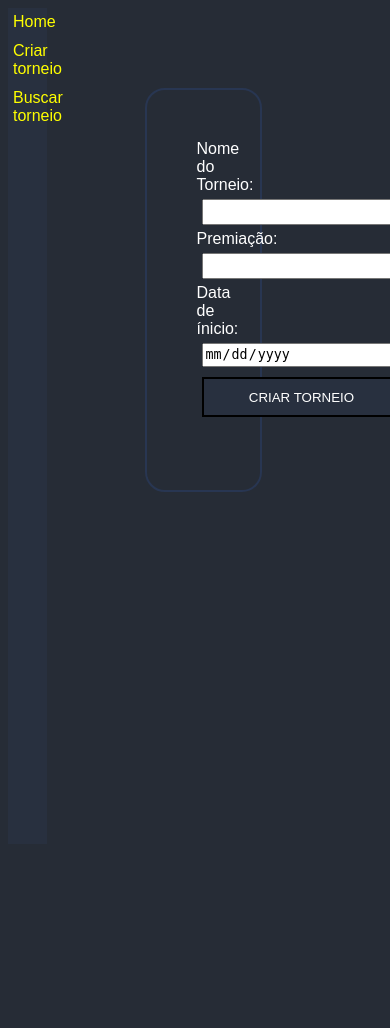
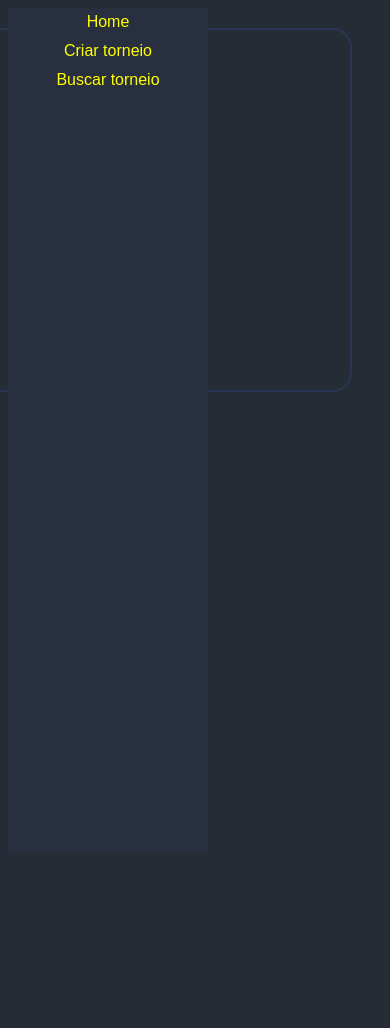
Before and after one commit to wellSantos1334/CampeonatoCS, a PHP site: page /criarTorneio.php in a window 390 px wide; the page is wider, and only the part inside the window is pictured. Before the commit the page ends 492 px from the top of that part, so only its background shows below. Run offline with PHP 8.4, Linux system fonts and the light colour scheme.

Commit message:
Revert "fix responsive css"
This reverts commit 308f59e917fb192fb41c99c00f3ada5f480c41b3.

```diff
--- a/estilo/style.css
+++ b/estilo/style.css
@@ -1,7 +1,6 @@
 body {
     font-family: Arial, Helvetica, sans-serif;
     background-color: #262C36;
-    width: 100%;
 }
 
 /* Conteúdo */
@@ -9,20 +8,18 @@ section {
     background-color: #262C36;
     color: white;
     display:block;
-    width: 30%;
-    height: 40%;
-    margin: auto;
-}
-
-nav {
-    display: flex;
+    width: 1000px;
+    height: 1000px;
+    padding-left: 50px;
+    float: right;
+    margin-top: 20px;
 }
 
 /* Manter o menu lateral e fixado */
 nav ul {
     margin: 0;
     padding: 0;
-    width: 10%;
+    width: 200px;
     height: 100%;
     position: fixed;
     background-color: #28303F;
@@ -85,9 +82,10 @@ input:focus {
 #formCriarTorneio {
     border: solid 2px;
     border-radius: 20px;
+    padding: 10px;
     border-color: #283652;
     text-align: center;
+    margin-right: 30px;
     height: 300px;
-    padding: 50px;
-    margin-top: 80px;
+    padding-top: 50px;
 }
```
